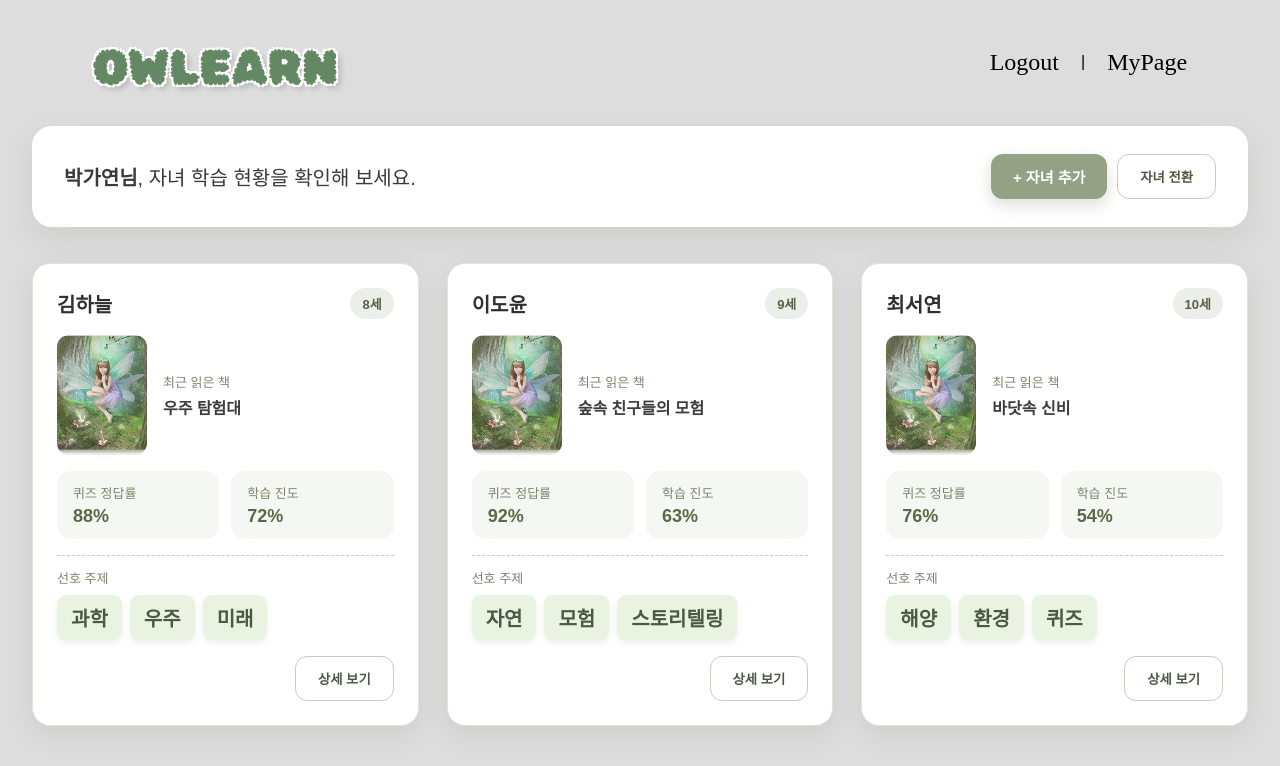
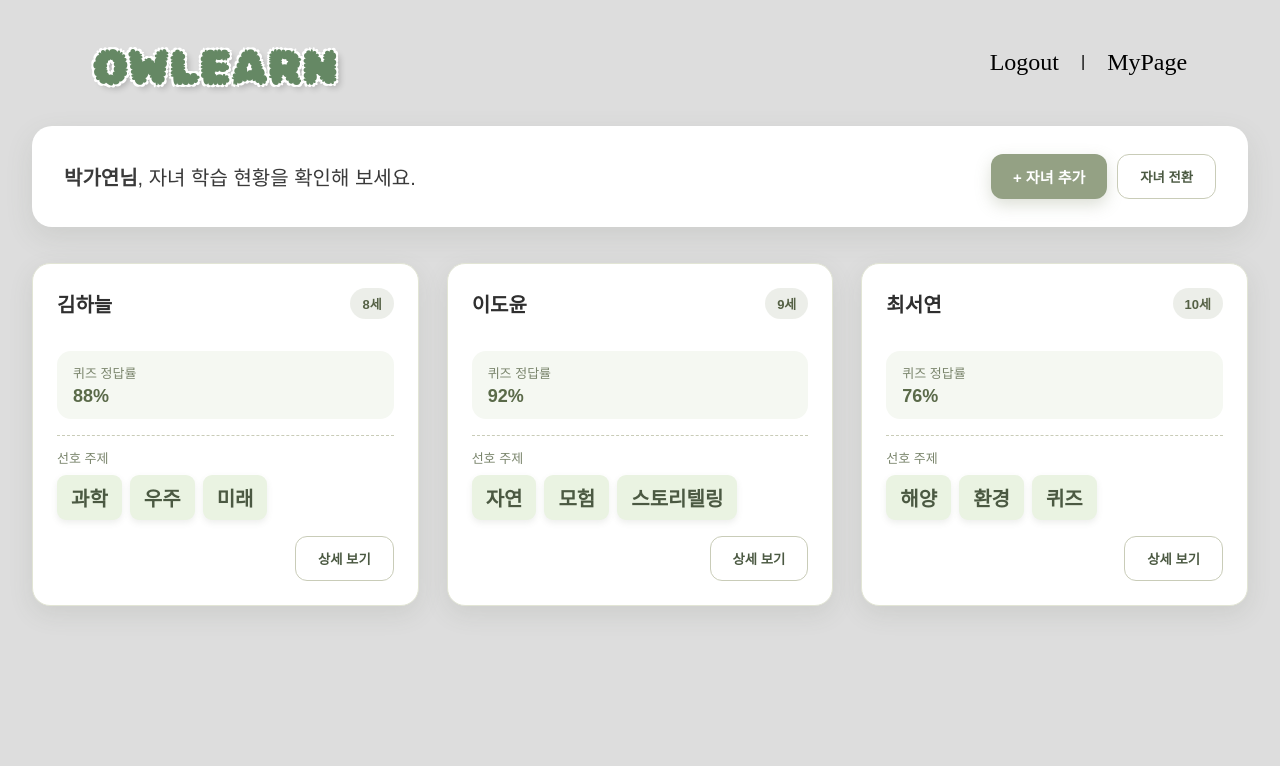
Before and after one commit to owlearn/owlearn_frontend, a React (Create React App) app in the folder frontend/: page /parentMain in a window 1280 px wide. Shown: the top 766 px of the page. Built offline with nearby package versions, Linux system fonts and the light colour scheme; no server answers; a web font is replaced by a local one.

Commit message:
[fix] 부모페이지 자식관리 부분 수정

```diff
--- a/frontend/src/App.js
+++ b/frontend/src/App.js
@@ -23,7 +23,7 @@ import AdminInsert from "./pages/adminInsert";
 import AdminList from "./pages/adminList";
 import AdminEdit from "./pages/adminEdit";
 import ParentMain from "./pages/parentMain";
-// import ChildDetail from "./pages/childDetail";
+import ParentDetail from "./pages/parentDetail";
 // import ChildMyPage from "./pages/childMyPage";
 // import ChildInfoEdit from "./pages/childInfoEdit";
 
@@ -69,9 +69,10 @@ function AppContent() {
         <Route path="/admin/list" element={<AdminList />} />
         <Route path="/admin/edit/:taleId" element={<AdminEdit />} />
         <Route path="/parentMain" element={<ParentMain />} />
+        <Route path="/parent/:childId/detail" element={<ParentDetail />} />
+
         {/* <Route path="/child/mypage" element={<ChildMyPage />} /> */}
-        {/* <Route path="/child/info/edit" element={<ChildInfoEdit />} />
-        <Route path="/child/:childId/detail" element={<ChildDetail />} /> */}
+        {/* <Route path="/child/info/edit" element={<ChildInfoEdit />} */}
       </Routes>
     </>
   );
--- a/frontend/src/pages/parentMain.js
+++ b/frontend/src/pages/parentMain.js
@@ -53,7 +53,7 @@ export default function ParentDashboard() {
 
   const goChildDetail = (child) => {
     localStorage.setItem("selectedChild", JSON.stringify(child));
-    navigate(`/child/${child.id}/detail`);
+    navigate(`/parent/${child.id}/detail`);
   };
 
   const goAddProfile = () => navigate("/addProfile");
@@ -93,7 +93,7 @@ export default function ParentDashboard() {
             </div>
 
             <div className={styles.recent}>
-              <div className={styles.thumbWrap}>
+              {/* <div className={styles.thumbWrap}>
                 {child.recentBookCover ? (
                   <img
                     src={child.recentBookCover}
@@ -103,13 +103,13 @@ export default function ParentDashboard() {
                 ) : (
                   <div className={styles.thumbPlaceholder}>No Image</div>
                 )}
-              </div>
-              <div className={styles.recentMeta}>
+              </div> */}
+              {/* <div className={styles.recentMeta}>
                 <div className={styles.recentLabel}>최근 읽은 책</div>
                 <div className={styles.recentTitle}>
                   {child.recentBook || "-"}
                 </div>
-              </div>
+              </div> */}
             </div>
 
             <div className={styles.metrics}>
@@ -119,10 +119,10 @@ export default function ParentDashboard() {
                   {child.quizAccuracy ?? 0}%
                 </div>
               </div>
-              <div className={styles.metric}>
+              {/* <div className={styles.metric}>
                 <div className={styles.metricLabel}>학습 진도</div>
                 <div className={styles.metricValue}>{child.progress ?? 0}%</div>
-              </div>
+              </div> */}
             </div>
 
             <div className={styles.topics}>
```
Also changed, not shown: frontend/src/pages/parentDetail.js (renamed from frontend/src/pages/childDetail.js, +4 -3 lines), frontend/src/pages/parentDetail.module.css (renamed from frontend/src/pages/childDetail.module.css).
